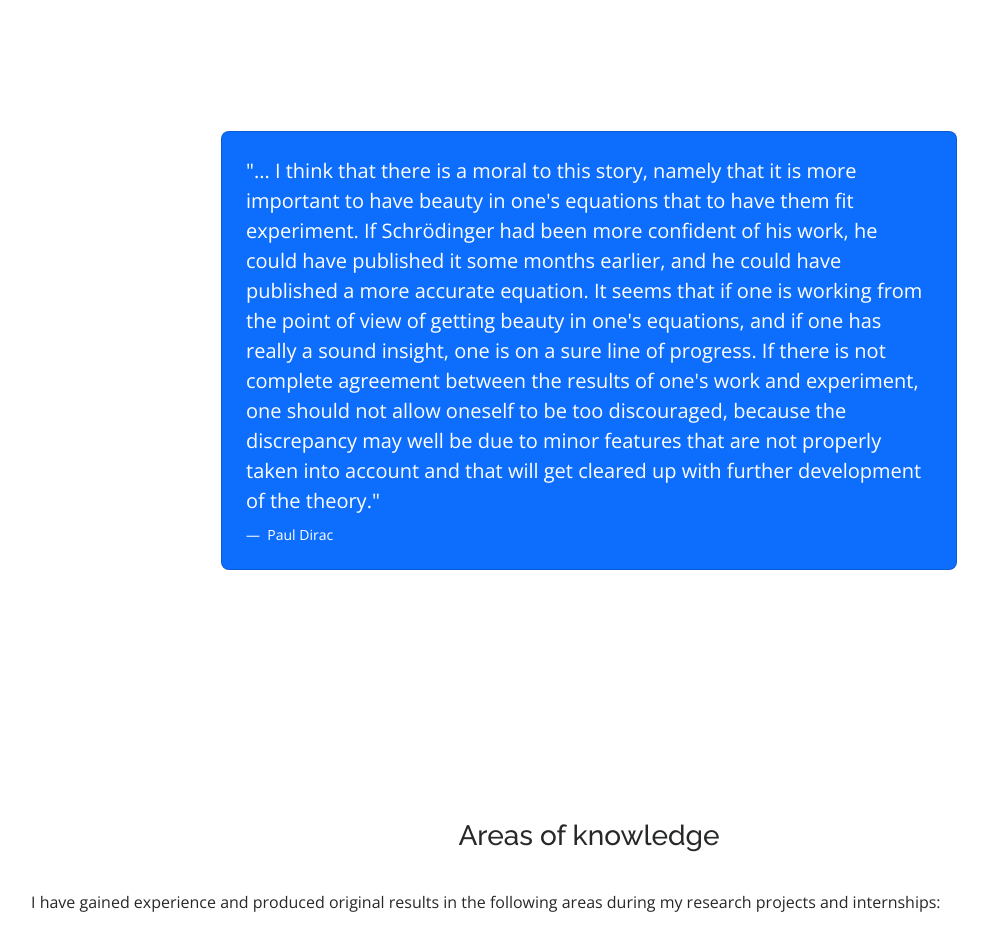
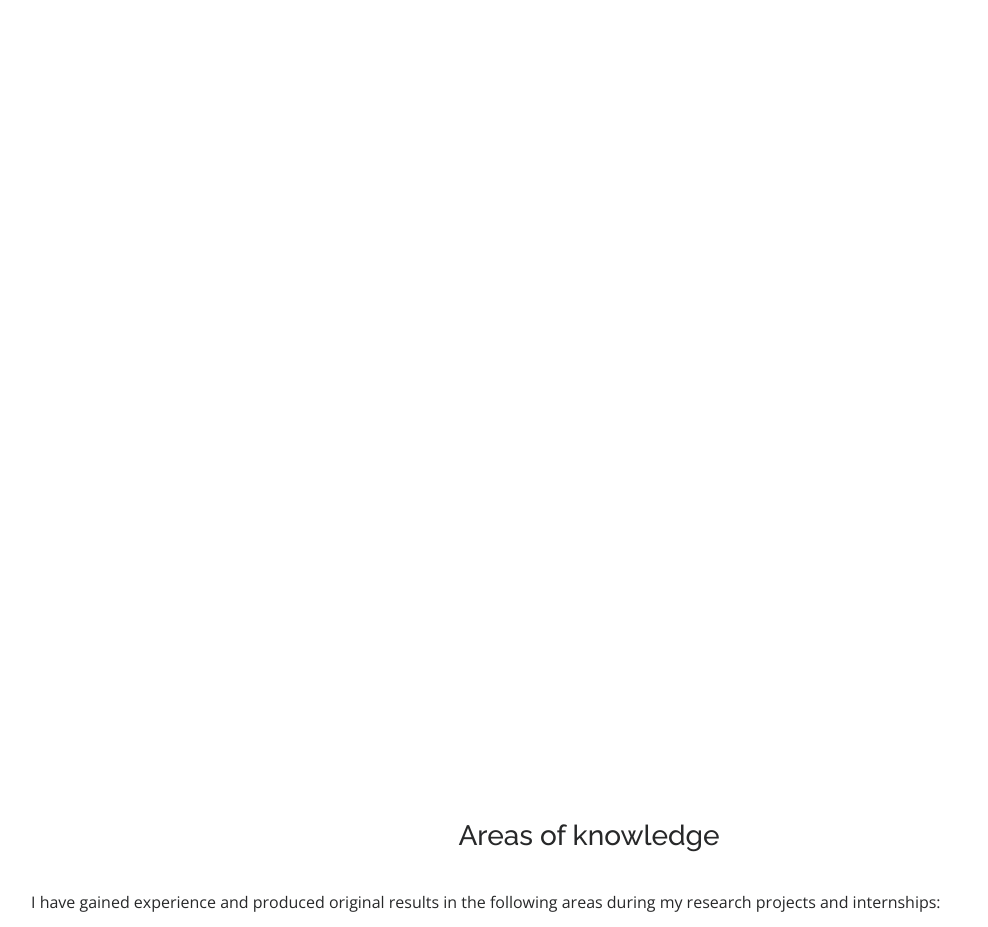
Before and after one commit to JGSantiagoGarcia/JGSantiagoGarcia.github.io, a plain HTML site: page index.html in a window 1280 px wide. Shown: the part 2380-3307 px from the top of the page, without its empty margins (101-1089 px from the left). Drawn offline with nearby package versions, Linux system fonts and the light colour scheme.

Commit message:
Update index.html

```diff
--- a/index.html
+++ b/index.html
@@ -182,28 +182,6 @@
   <div class="container py-5 h-100">
     <div class="row d-flex justify-content-center align-items-center h-100">
       <div class="col col-lg-10 col-xl-8">
-
-        <div class="card bg-primary text-white rounded-3 mb-3">
-          <div class="card-body p-4">
-            <figure class="mb-0">
-              <blockquote class="blockquote">
-                <p class="pb-2">
-                  "... I think that there is a moral to this story, namely that it is more important to have beauty in one's equations
-                  that to have them fit experiment. If Schrödinger had been more confident of his work, he could have published it
-                  some months earlier, and he could have published a more accurate equation. It seems that if one is working from
-                  the point of view of getting beauty in one's equations, and if one has really a sound insight, one is on a sure
-                  line of progress. If there is not complete agreement between the results of one's work and experiment, one should
-                  not allow oneself to be too discouraged, because the discrepancy may well be due to minor features that are not
-                  properly taken into account and that will get cleared up with further development of the theory."
-                </p>
-              </blockquote>
-              <figcaption class="blockquote-footer mb-0 text-white">
-                Paul Dirac
-              </figcaption>
-            </figure>
-          </div>
-        </div>
-
 
       </div>
     </div>
```
